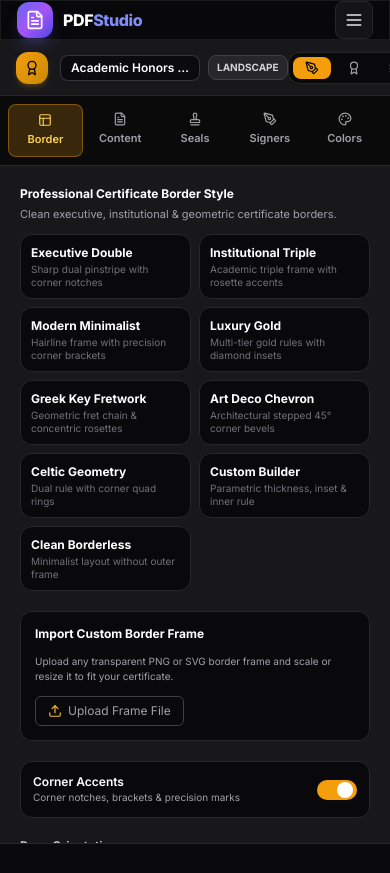
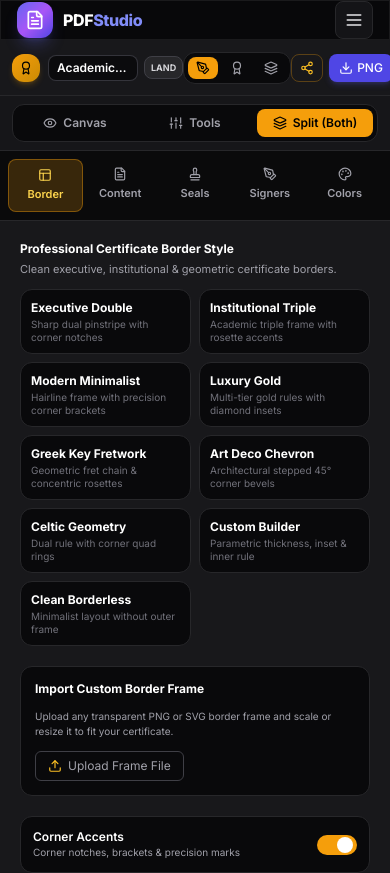
Before and after one commit to Kartik0056/AllinonePdfeditorClient, a React (Vite) app: page /certificate in a window 390 px wide. Shown: the top 873 px of the page. Before the commit the page ends 844 px from the top, so only its background shows below. Built offline with nearby package versions, Linux system fonts and the light colour scheme.

Commit message:
fix: add mobile responsiveness touch scrolling and dynamic auto fit scaling

```diff
--- a/src/pages/CertificatePage.tsx
+++ b/src/pages/CertificatePage.tsx
@@ -1529,20 +1529,37 @@ export default function CertificatePage() {
   const [containerSize, setContainerSize] = useState<{ width: number; height: number }>({ width: 900, height: 650 });
   const [zoomMode, setZoomMode] = useState<'fit' | 'custom'>('fit');
   const [customZoom, setCustomZoom] = useState<number>(100);
+  const [mobileViewMode, setMobileViewMode] = useState<'split' | 'canvas' | 'tools'>('split');
 
   // Resize listener for main container to compute auto-fit
   useEffect(() => {
     const updateSize = () => {
       if (mainContainerRef.current) {
         const rect = mainContainerRef.current.getBoundingClientRect();
-        setContainerSize({ width: rect.width, height: rect.height });
+        if (rect.width > 0 && rect.height > 0) {
+          setContainerSize({ width: rect.width, height: rect.height });
+        } else {
+          setContainerSize({
+            width: typeof window !== 'undefined' ? window.innerWidth : 400,
+            height: typeof window !== 'undefined' ? (window.innerWidth < 1024 ? 320 : window.innerHeight - 150) : 500,
+          });
+        }
+      } else {
+        setContainerSize({
+          width: typeof window !== 'undefined' ? window.innerWidth : 400,
+          height: typeof window !== 'undefined' ? (window.innerWidth < 1024 ? 320 : window.innerHeight - 150) : 500,
+        });
       }
     };
 
     updateSize();
+    const rafId = requestAnimationFrame(updateSize);
     window.addEventListener('resize', updateSize);
-    return () => window.removeEventListener('resize', updateSize);
-  }, [sidebarWidth, activeTab]);
+    return () => {
+      cancelAnimationFrame(rafId);
+      window.removeEventListener('resize', updateSize);
+    };
+  }, [sidebarWidth, activeTab, mobileViewMode]);
 
   // Sidebar drag resizer mouse/touch listeners
   const startSidebarResize = (e: React.MouseEvent | React.TouchEvent) => {
@@ -1556,6 +1573,7 @@ export default function CertificatePage() {
   useEffect(() => {
     const handleMove = (e: MouseEvent | TouchEvent) => {
       if (!isResizingSidebarRef.current) return;
+      if (typeof window !== 'undefined' && window.innerWidth < 1024) return;
       const clientX = 'touches' in e && e.touches.length > 0 ? e.touches[0].clientX : (e as MouseEvent).clientX;
       const newWidth = Math.max(280, Math.min(650, Math.min(clientX, window.innerWidth - 320)));
       setSidebarWidth(newWidth);
@@ -1722,36 +1740,43 @@ export default function CertificatePage() {
   const baseWidth = isLandscape ? 850 : 600;
   const baseHeight = isLandscape ? 600 : 850;
 
-  const paddingX = 48;
-  const paddingY = 96; // accounts for bottom zoom bar & breathing room
-  const availW = Math.max(200, containerSize.width - paddingX);
-  const availH = Math.max(200, containerSize.height - paddingY);
+  const isMobile = typeof window !== 'undefined' && window.innerWidth < 1024;
+  const paddingX = isMobile ? 16 : 48;
+  const paddingY = isMobile ? (mobileViewMode === 'split' ? 20 : 64) : 96;
+
+  const measuredW = containerSize.width > 0 ? containerSize.width : (typeof window !== 'undefined' ? window.innerWidth : 850);
+  const measuredH = containerSize.height > 0 ? containerSize.height : (typeof window !== 'undefined' ? window.innerHeight - 150 : 600);
+
+  const availW = Math.max(160, measuredW - paddingX);
+  const availH = isMobile && mobileViewMode === 'split'
+    ? (isLandscape ? Math.min(320, (availW / baseWidth) * baseHeight) : 360)
+    : Math.max(160, measuredH - paddingY);
 
   const autoFitScale = Math.min(availW / baseWidth, availH / baseHeight, 1.0);
-  const currentScale = zoomMode === 'fit' ? Math.max(0.25, autoFitScale) : Math.max(0.25, customZoom / 100);
+  const currentScale = zoomMode === 'fit' ? Math.max(0.18, autoFitScale) : Math.max(0.18, customZoom / 100);
   const displayZoomPercent = Math.round(currentScale * 100);
 
   return (
-    <div className="h-screen max-h-screen overflow-hidden bg-surface-950 text-surface-100 flex flex-col">
+    <div className="min-h-screen lg:h-screen lg:max-h-screen lg:overflow-hidden bg-surface-950 text-surface-100 flex flex-col">
       <Navbar />
 
       {/* Unified Pro Studio Header */}
-      <header className="h-14 bg-surface-900 border-b border-surface-800 px-4 sm:px-6 flex items-center justify-between shrink-0 z-30">
+      <header className="h-14 bg-surface-900 border-b border-surface-800 px-3 sm:px-6 flex items-center justify-between shrink-0 z-30 overflow-x-auto no-scrollbar">
         {/* Left: Studio Branding, Document Title & Orientation */}
-        <div className="flex items-center gap-3">
-          <div className="w-8 h-8 rounded-xl bg-gradient-to-br from-amber-500 to-yellow-600 flex items-center justify-center shadow-md shadow-amber-500/20 shrink-0">
-            <Award className="w-4 h-4 text-black font-black" />
+        <div className="flex items-center gap-2 sm:gap-3 shrink-0">
+          <div className="w-7 h-7 sm:w-8 sm:h-8 rounded-xl bg-gradient-to-br from-amber-500 to-yellow-600 flex items-center justify-center shadow-md shadow-amber-500/20 shrink-0">
+            <Award className="w-3.5 h-3.5 sm:w-4 sm:h-4 text-black font-black" />
           </div>
-          <div className="flex items-center gap-2">
-            <span className="text-xs sm:text-sm font-black text-white tracking-tight hidden sm:inline">
+          <div className="flex items-center gap-1.5 sm:gap-2">
+            <span className="text-xs sm:text-sm font-black text-white tracking-tight hidden lg:inline">
               Certificate <span className="text-amber-400">Studio</span>
             </span>
-            <span className="text-surface-600 hidden sm:inline">•</span>
+            <span className="text-surface-600 hidden lg:inline">•</span>
             <input
               type="text"
               value={activeTemplate.title}
               onChange={(e) => setActiveTemplate((p) => ({ ...p, title: e.target.value }))}
-              className="text-xs font-semibold text-white bg-surface-950/80 border border-surface-700/80 rounded-lg px-2.5 py-1 max-w-[140px] sm:max-w-[200px] truncate focus:outline-none focus:border-amber-500"
+              className="text-xs font-semibold text-white bg-surface-950/80 border border-surface-700/80 rounded-lg px-2 py-1 max-w-[90px] sm:max-w-[160px] truncate focus:outline-none focus:border-amber-500"
               title="Click to rename certificate"
             />
             <button
@@ -1761,55 +1786,59 @@ export default function CertificatePage() {
                   orientation: p.orientation === 'landscape' ? 'portrait' : 'landscape',
                 }))
               }
-              className="px-2 py-1 rounded-lg text-[10px] font-bold bg-surface-800 hover:bg-surface-700 text-surface-300 border border-surface-700 uppercase transition-colors"
+              className="px-1.5 sm:px-2 py-1 rounded-lg text-[9px] sm:text-[10px] font-bold bg-surface-800 hover:bg-surface-700 text-surface-300 border border-surface-700 uppercase transition-colors shrink-0"
               title="Toggle Landscape / Portrait"
             >
-              {activeTemplate.orientation}
+              <span className="sm:hidden">{activeTemplate.orientation === 'landscape' ? 'Land' : 'Port'}</span>
+              <span className="hidden sm:inline">{activeTemplate.orientation}</span>
             </button>
           </div>
         </div>
 
         {/* Center: Main View Navigation */}
-        <div className="flex items-center gap-1 bg-surface-950 p-1 rounded-xl border border-surface-800">
+        <div className="flex items-center gap-1 bg-surface-950 p-1 rounded-xl border border-surface-800 shrink-0">
           <button
             onClick={() => setActiveTab('studio')}
-            className={`flex items-center gap-1.5 px-3 py-1 rounded-lg text-xs font-semibold transition-all ${
+            className={`flex items-center gap-1 sm:gap-1.5 px-2 sm:px-3 py-1 rounded-lg text-xs font-semibold transition-all ${
               activeTab === 'studio'
                 ? 'bg-amber-500 text-black font-bold shadow-xs'
                 : 'text-surface-400 hover:text-white'
             }`}
+            title="Studio Editor"
           >
             <PenTool className="w-3.5 h-3.5" />
-            <span className="hidden md:inline">Studio Editor</span>
+            <span className="hidden sm:inline">Editor</span>
           </button>
 
           <button
             onClick={() => setActiveTab('marketplace')}
-            className={`flex items-center gap-1.5 px-3 py-1 rounded-lg text-xs font-semibold transition-all ${
+            className={`flex items-center gap-1 sm:gap-1.5 px-2 sm:px-3 py-1 rounded-lg text-xs font-semibold transition-all ${
               activeTab === 'marketplace'
                 ? 'bg-amber-500 text-black font-bold shadow-xs'
                 : 'text-surface-400 hover:text-white'
             }`}
+            title="Templates Marketplace"
           >
             <Award className="w-3.5 h-3.5" />
-            <span className="hidden md:inline">Marketplace</span>
+            <span className="hidden sm:inline">Market</span>
           </button>
 
           <button
             onClick={() => setActiveTab('my-templates')}
-            className={`flex items-center gap-1.5 px-3 py-1 rounded-lg text-xs font-semibold transition-all ${
+            className={`flex items-center gap-1 sm:gap-1.5 px-2 sm:px-3 py-1 rounded-lg text-xs font-semibold transition-all ${
               activeTab === 'my-templates'
                 ? 'bg-amber-500 text-black font-bold shadow-xs'
                 : 'text-surface-400 hover:text-white'
             }`}
+            title="My Saved Templates"
           >
             <Layers className="w-3.5 h-3.5" />
-            <span className="hidden md:inline">My Templates ({userTemplates.length})</span>
+            <span className="hidden sm:inline">Templates ({userTemplates.length})</span>
           </button>
         </div>
 
         {/* Right: Actions */}
-        <div className="flex items-center gap-2">
+        <div className="flex items-center gap-1.5 sm:gap-2 shrink-0">
           <button
             onClick={handleStartFromScratch}
             className="hidden xl:flex items-center gap-1 px-2.5 py-1.5 rounded-lg text-xs font-medium text-surface-300 hover:text-white hover:bg-surface-800 transition-colors"
@@ -1823,17 +1852,17 @@ export default function CertificatePage() {
             <>
               <button
                 onClick={() => setShowPublishModal(true)}
-                className="flex items-center gap-1.5 px-2.5 py-1.5 rounded-lg text-xs font-semibold text-amber-300 hover:bg-amber-500/10 border border-amber-500/30 transition-colors"
+                className="flex items-center gap-1 px-2 sm:px-2.5 py-1.5 rounded-lg text-xs font-semibold text-amber-300 hover:bg-amber-500/10 border border-amber-500/30 transition-colors"
                 title="Publish / Save Template"
               >
                 <Share2 className="w-3.5 h-3.5 text-amber-400" />
-                <span className="hidden sm:inline">Save</span>
+                <span className="hidden md:inline">Save</span>
               </button>
 
               <button
                 onClick={handleDownloadPNG}
                 disabled={isExporting}
-                className="btn-primary text-xs px-3 py-1.5 flex items-center gap-1.5 shadow-md shadow-primary-500/20"
+                className="btn-primary text-xs px-2.5 sm:px-3 py-1.5 flex items-center gap-1 shadow-md shadow-primary-500/20"
                 title="Download High-Res 2x PNG Image"
               >
                 <Download className="w-3.5 h-3.5" />
@@ -1843,7 +1872,7 @@ export default function CertificatePage() {
               <button
                 onClick={handleDownloadPDF}
                 disabled={isExporting}
-                className="btn-secondary text-xs px-3 py-1.5 flex items-center gap-1.5 border border-surface-700 hover:border-emerald-500 text-white"
+                className="btn-secondary text-xs px-2.5 sm:px-3 py-1.5 flex items-center gap-1 border border-surface-700 hover:border-emerald-500 text-white"
                 title="Download Vector PDF"
               >
                 <FileText className="w-3.5 h-3.5 text-emerald-400" />
@@ -1862,13 +1891,62 @@ export default function CertificatePage() {
         </div>
       )}
 
+      {/* Mobile View Mode Switcher (Visible on < lg screens) */}
+      {activeTab === 'studio' && (
+        <div className="lg:hidden flex items-center justify-between px-3 py-2 bg-surface-900/95 border-b border-surface-800 shrink-0 z-20 backdrop-blur-md">
+          <div className="flex items-center bg-surface-950 p-1 rounded-xl border border-surface-800 w-full justify-between gap-1">
+            <button
+              onClick={() => setMobileViewMode('canvas')}
+              className={`flex-1 flex items-center justify-center gap-1.5 py-1.5 px-2 rounded-lg text-xs font-semibold transition-all ${
+                mobileViewMode === 'canvas'
+                  ? 'bg-amber-500 text-black font-bold shadow-xs'
+                  : 'text-surface-400 hover:text-white'
+              }`}
+            >
+              <Eye className="w-3.5 h-3.5" />
+              <span>Canvas</span>
+            </button>
+            <button
+              onClick={() => setMobileViewMode('tools')}
+              className={`flex-1 flex items-center justify-center gap-1.5 py-1.5 px-2 rounded-lg text-xs font-semibold transition-all ${
+                mobileViewMode === 'tools'
+                  ? 'bg-amber-500 text-black font-bold shadow-xs'
+                  : 'text-surface-400 hover:text-white'
+              }`}
+            >
+              <Sliders className="w-3.5 h-3.5" />
+              <span>Tools</span>
+            </button>
+            <button
+              onClick={() => setMobileViewMode('split')}
+              className={`flex-1 flex items-center justify-center gap-1.5 py-1.5 px-2 rounded-lg text-xs font-semibold transition-all ${
+                mobileViewMode === 'split'
+                  ? 'bg-amber-500 text-black font-bold shadow-xs'
+                  : 'text-surface-400 hover:text-white'
+              }`}
+            >
+              <Layers className="w-3.5 h-3.5" />
+              <span>Split (Both)</span>
+            </button>
+          </div>
+        </div>
+      )}
+
       {/* ─── TAB 1: STUDIO EDITOR ────────────────────────────────────────── */}
       {activeTab === 'studio' && (
-        <div className="flex-1 flex flex-col lg:flex-row overflow-hidden min-h-0">
+        <div
+          className={`flex-1 flex flex-col lg:flex-row min-h-0 ${
+            mobileViewMode === 'split' ? 'overflow-y-auto' : 'overflow-hidden'
+          } lg:overflow-hidden`}
+        >
           {/* Left Control Panel (Independently scrollable & Resizable) */}
           <aside
             style={{ width: typeof window !== 'undefined' && window.innerWidth >= 1024 ? `${sidebarWidth}px` : undefined }}
-            className="w-full lg:w-auto bg-surface-900 border-b lg:border-b-0 border-surface-800 flex flex-col shrink-0 h-full overflow-y-auto min-h-0"
+            className={`${
+              mobileViewMode === 'canvas' ? 'hidden lg:flex' : 'flex'
+            } w-full lg:w-auto bg-surface-900 border-b lg:border-b-0 border-surface-800 flex-col shrink-0 ${
+              mobileViewMode === 'split' ? 'h-auto overflow-visible' : 'h-full overflow-y-auto'
+            } lg:h-full lg:overflow-y-auto min-h-0 touch-pan-y`}
           >
             {/* Studio Tools Navigation */}
             <div className="grid grid-cols-5 p-2 bg-surface-950/90 border-b border-surface-800 text-[11px] font-semibold sticky top-0 z-20 backdrop-blur-md">
@@ -2639,6 +2717,18 @@ export default function CertificatePage() {
                   </div>
                 </div>
               )}
+            {/* Mobile quick view button when editing in Tools mode */}
+            {mobileViewMode === 'tools' && (
+              <div className="lg:hidden sticky bottom-4 mx-auto z-30 pb-2 flex justify-center">
+                <button
+                  onClick={() => setMobileViewMode('canvas')}
+                  className="bg-amber-500 hover:bg-amber-400 text-black font-extrabold text-xs px-5 py-2.5 rounded-full shadow-2xl flex items-center gap-2 border border-amber-400/50 active:scale-95 transition-transform backdrop-blur-md"
+                >
+                  <Eye className="w-4 h-4" />
+                  <span>View Certificate Preview</span>
+                </button>
+              </div>
+            )}
             </div>
           </aside>
 
@@ -2657,9 +2747,13 @@ export default function CertificatePage() {
           {/* Right Visual Certificate Canvas Viewport (Independently scrollable & Auto-fitting) */}
           <main
             ref={mainContainerRef}
-            className="flex-1 bg-surface-950 flex flex-col h-full overflow-auto min-w-0 min-h-0 p-4 sm:p-6 relative"
+            className={`${
+              mobileViewMode === 'tools' ? 'hidden lg:flex' : 'flex'
+            } flex-1 bg-surface-950 flex-col ${
+              mobileViewMode === 'split' ? 'min-h-[280px] h-auto shrink-0 border-b border-surface-800' : 'h-full'
+            } lg:h-full overflow-auto min-w-0 min-h-0 p-2 sm:p-4 lg:p-6 relative touch-pan-x touch-pan-y`}
           >
-            <div className="m-auto flex items-center justify-center py-4">
+            <div className="m-auto flex items-center justify-center py-2 sm:py-4">
               {/* Scaled Certificate Wrapper */}
               <div
                 style={{
@@ -2853,11 +2947,16 @@ export default function CertificatePage() {
           </div>
 
             {/* Bottom Floating Canvas Zoom & Fit Toolbar */}
-            <div className="sticky bottom-3 mt-auto mx-auto z-30 flex items-center gap-2 bg-surface-900/95 backdrop-blur-md border border-surface-700/80 px-3.5 py-1.5 rounded-full shadow-2xl text-xs text-white">
+            {/* Floating Zoom & Fit Control Toolbar */}
+            <div
+              className={`sticky bottom-3 mt-auto mx-auto z-30 items-center gap-1.5 sm:gap-2 bg-surface-900/95 backdrop-blur-md border border-surface-700/80 px-2.5 sm:px-3.5 py-1.5 rounded-full shadow-2xl text-xs text-white ${
+                mobileViewMode === 'split' ? 'hidden sm:flex' : 'flex'
+              }`}
+            >
               <button
                 onClick={() => {
                   setZoomMode('custom');
-                  setCustomZoom(Math.max(30, Math.round(currentScale * 100) - 10));
+                  setCustomZoom(Math.max(20, Math.round(currentScale * 100) - 10));
                 }}
                 className="p-1 hover:text-amber-400 rounded-full hover:bg-surface-800 transition-colors"
                 title="Zoom Out (-)"
@@ -2915,6 +3014,20 @@ export default function CertificatePage() {
                 {isLandscape ? 'Landscape 850×600' : 'Portrait 600×850'}
               </span>
             </div>
+
+            {/* On Mobile: Quick Button to Switch to Tools when in Canvas mode */}
+            {mobileViewMode === 'canvas' && (
+              <div className="lg:hidden absolute bottom-3 right-3 z-40">
+                <button
+                  onClick={() => setMobileViewMode('tools')}
+                  className="bg-amber-500 hover:bg-amber-400 text-black font-extrabold text-xs px-3.5 py-2 rounded-full shadow-xl flex items-center gap-1.5 active:scale-95 transition-transform"
+                  title="Open Studio Tools"
+                >
+                  <Sliders className="w-3.5 h-3.5" />
+                  <span>Tools</span>
+                </button>
+              </div>
+            )}
           </main>
         </div>
       )}
```
